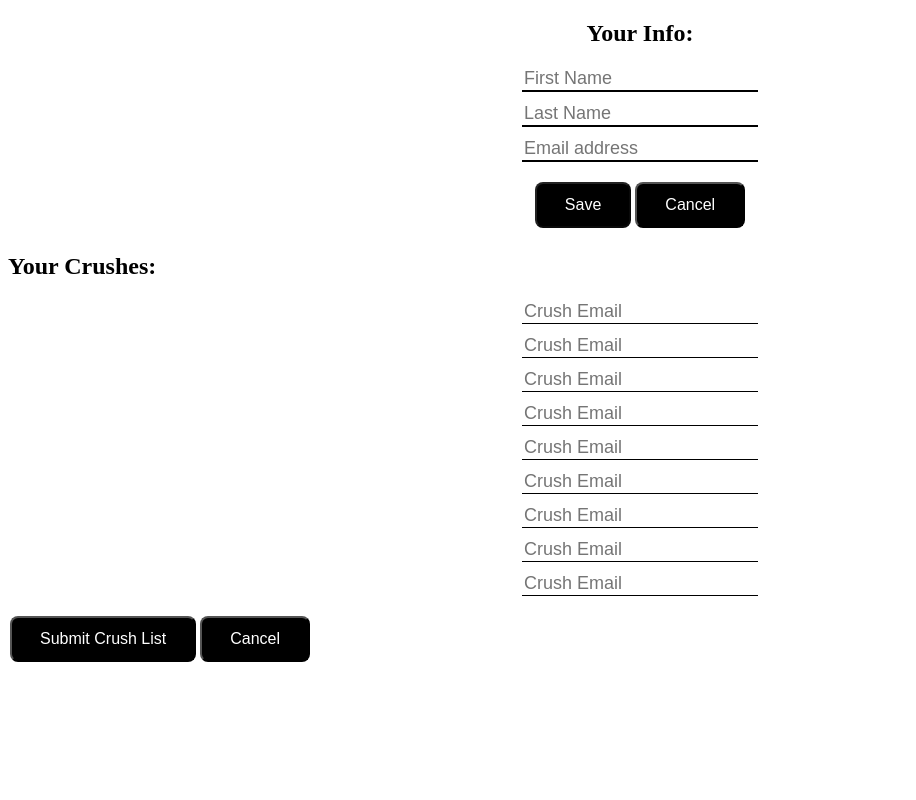
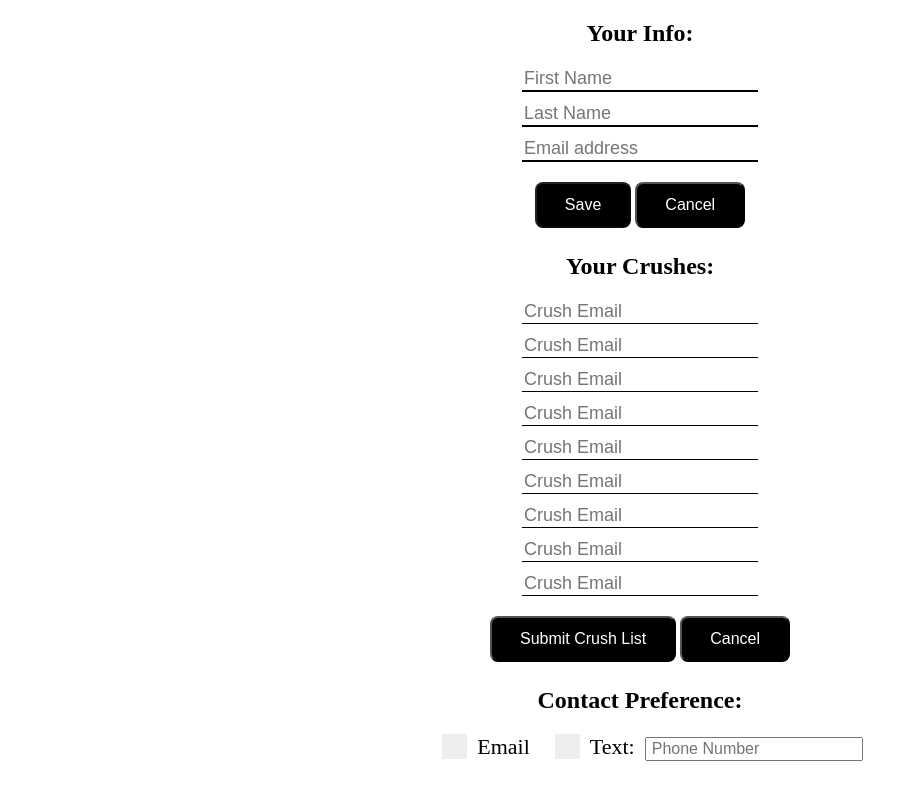
Before and after one commit to DavidGmidd/SeniorSeminarProject21, a Next.js app: page /CrushList in a window 1280 px wide. Shown: the whole page, without its empty margins (0-916 px from the left). Built offline with nearby package versions, Linux system fonts and the light colour scheme.

Commit message:
More Front-End

```diff
--- a/pages/CrushList.js
+++ b/pages/CrushList.js
@@ -11,6 +11,7 @@ export default function CrushList() {
     const [currentName, setName] = useState('');
     const [currentLastName, setLastName] = useState('');
     const [currentEmail, setEmail] = useState('');
+    const[currentPhoneNum, setPhoneNum] = useState('')
 
 function saveUserInfo(){
 
@@ -18,25 +19,50 @@ function saveUserInfo(){
 
 function cancel(){
 
+    setName('')
+    setEmail('')
+    setLastName('')
+
 }
 
 function submitCrushes(){
 
 }
 
+function contactPreference(){
+
+/* // Get the checkbox
+const checkEmail = document.getElementById("EmailPreffered");
+const  checkText = document.getElementById("TextPreffered");
+// Get the output text
+const phoneNum = document.getElementById("PhoneNumber");
+const thanks = document.getElementById("Thanks");
+
+// If the checkbox is checked, display the output text
+if (checkEmail.checked == true){
+    thanks.style.display = "block";
+
+} if (checkText.checked == true){
+    phoneNum.style.display = "block";
+
+  } else {
+
+    } */
+}
+
     return (
 
-    <div >
-    <Head>
+    <div>
+        <Head>
         <title>Panther Crush List</title>
       </Head>
-        <main>
+        <main className={styles.main}>
 
         <div className={styles.UserInfo }>
             <h2 className= {styles.titleSection}> Your Info:</h2>
-            <input className= {styles.input}  onChange={e => { setName(e.target.value) }} value={currentName} type="text" aria-label="title" placeholder = "First Name" required />
+            <input className= {styles.input} onChange={e => { setName(e.target.value) }} value={currentName} type="text" aria-label="title" placeholder = "First Name" required />
             <input className= {styles.input} onChange={e => { setLastName(e.target.value) }} value={currentLastName} type="text" aria-label="title" placeholder = "Last Name" required />
-            <input className= {styles.input}  onChange={e => { setEmail(e.target.value) }} value={currentEmail} type="text" aria-label="title" placeholder = "Email address" required />
+            <input className= {styles.input} onChange={e => { setEmail(e.target.value) }} value={currentEmail} type="text" aria-label="title" placeholder = "Email address" required />
             <button className={styles.button} onClick={() => { saveUserInfo() }}disabled={currentName === '' || currentLastName === '' || currentEmail === ''}> Save </button>
             <button className={styles.button} onClick={() => { cancel()}} > Cancel </button>
         </div>
@@ -55,7 +81,20 @@ function submitCrushes(){
             <button className={styles.button} onClick={() => { submitCrushes() }} /*disabled={currentTitle === ''} */> Submit Crush List </button>
             <button className={styles.button}/* onClick={() => { complete() }} */> Cancel </button>
         </div>
+           <div className= {styles.Preference}>
+            <h2 className= {styles.titleSection}> Contact Preference:</h2>
 
+            <label className= {styles.container}>Email
+            <input id="EmailPreferred"type="checkbox" onClick={() => {contactPreference()}}/>
+            <span className= {styles.checkmark}></span>
+            </label>
+            <label className= {styles.container}>Text:
+            <input id="TextPreferred" type="checkbox" onClick={() => {contactPreference()}}/>
+            <span className= {styles.checkmark}></span>
+            </label>
+            <input id="PhoneNumber" type="tel" placeholder="Phone Number" className={styles.phoneinput} pattern="[0-9]{3}-[0-9]{3}-[0-9]{4}" onChange={e => { setPhoneNum(e.target.value) }} value={currentPhoneNum}/>
+
+        </div>
         </main>
     </div>
 
--- a/pages/Styles/Home.module.css
+++ b/pages/Styles/Home.module.css
@@ -1,15 +1,17 @@
 
 
 .plyr {
-
+    background-color: none transparent;
     align-items: center;
     position:absolute;
     width: 100%;
     height: 100%;
-    z-index: -1;
 
 }
+.main {
+    text-align: center;
 
+}
 .body {
 
     background-color: rgb(55, 55, 226);
@@ -109,6 +111,84 @@
     width: 80%;
 }
 
+.container {
+
+    margin-left: 25px;
+    display: inline-block;
+    position: relative;
+    padding-left: 35px;
+    margin-bottom: 12px;
+    cursor: pointer;
+    font-size: 22px;
+    -webkit-user-select: none;
+    -moz-user-select: none;
+    -ms-user-select: none;
+    user-select: none;
+  }
+  .phoneinput{
+    margin-left: 10px;
+    font-size: 16px;
+    display: inline-block;
+    position: relative;
+    padding-left: 5px;
+    margin-bottom: 12px;
+    cursor: pointer;
+
+  }
+
+  /* Hide the browser's default checkbox */
+  .container input {
+    position: absolute;
+    opacity: 0;
+    cursor: pointer;
+    height: 0;
+    width: 0;
+  }
+
+  /* Create a custom checkbox */
+  .checkmark {
+    position: absolute;
+    top: 0;
+    left: 0;
+    height: 25px;
+    width: 25px;
+    background-color: #eee;
+  }
+
+  /* On mouse-over, add a grey background color */
+  .container:hover input ~ .checkmark {
+    background-color: #ccc;
+  }
+
+  /* When the checkbox is checked, add a blue background */
+  .container input:checked ~ .checkmark {
+    background-color: #2196F3;
+  }
+
+  /* Create the checkmark/indicator (hidden when not checked) */
+  .checkmark:after {
+    content: "";
+    position: absolute;
+    display: none;
+  }
+
+  /* Show the checkmark when checked */
+  .container input:checked ~ .checkmark:after {
+    display: block;
+  }
+
+  /* Style the checkmark/indicator */
+  .container .checkmark:after {
+    left: 9px;
+    top: 5px;
+    width: 5px;
+    height: 10px;
+    border: solid white;
+    border-width: 0 3px 3px 0;
+    -webkit-transform: rotate(45deg);
+    -ms-transform: rotate(45deg);
+    transform: rotate(45deg);
+  }
 
 .footer {
 
```
Also changed, not shown: pages/index.js (+6 -4 lines).
